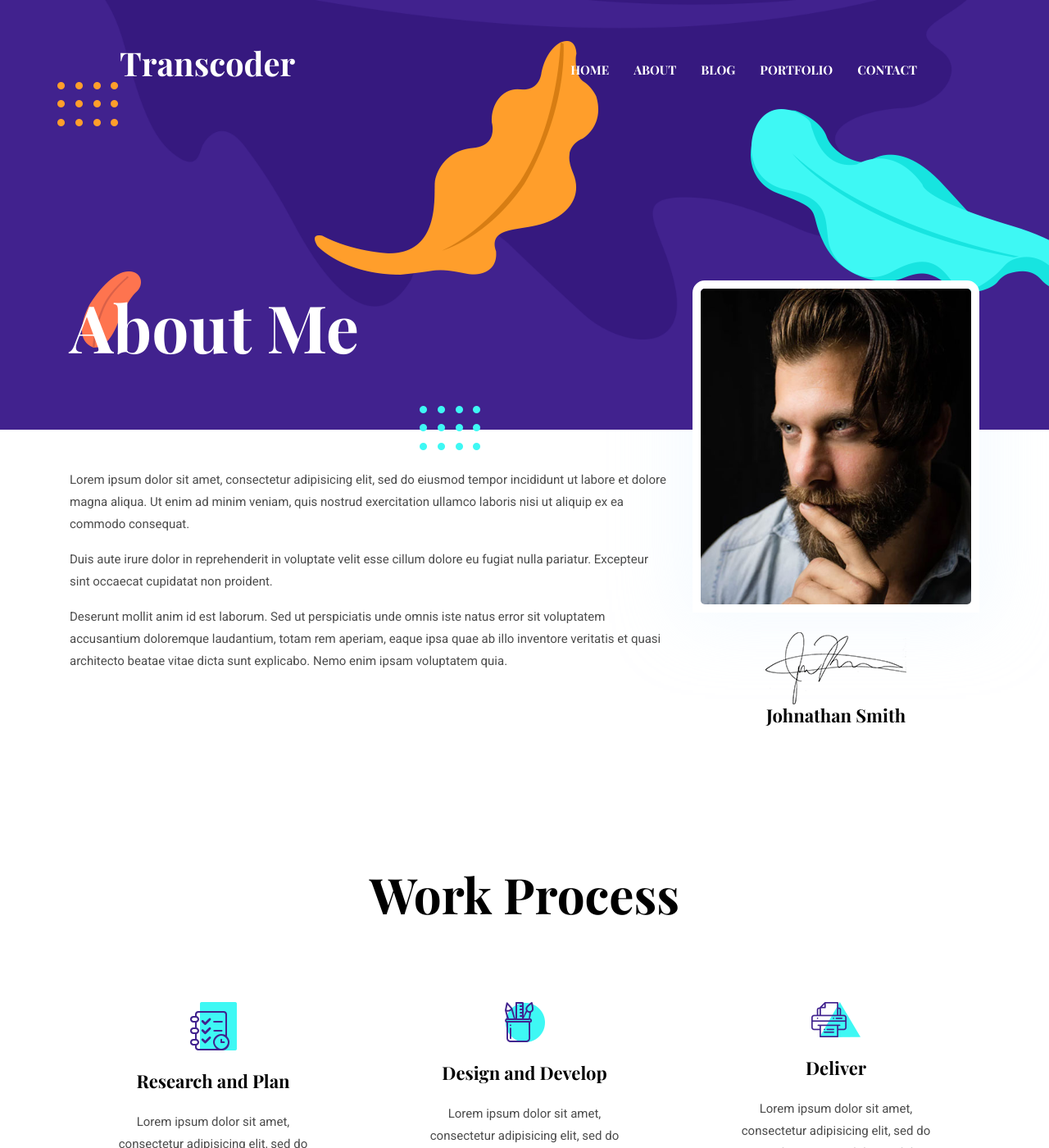
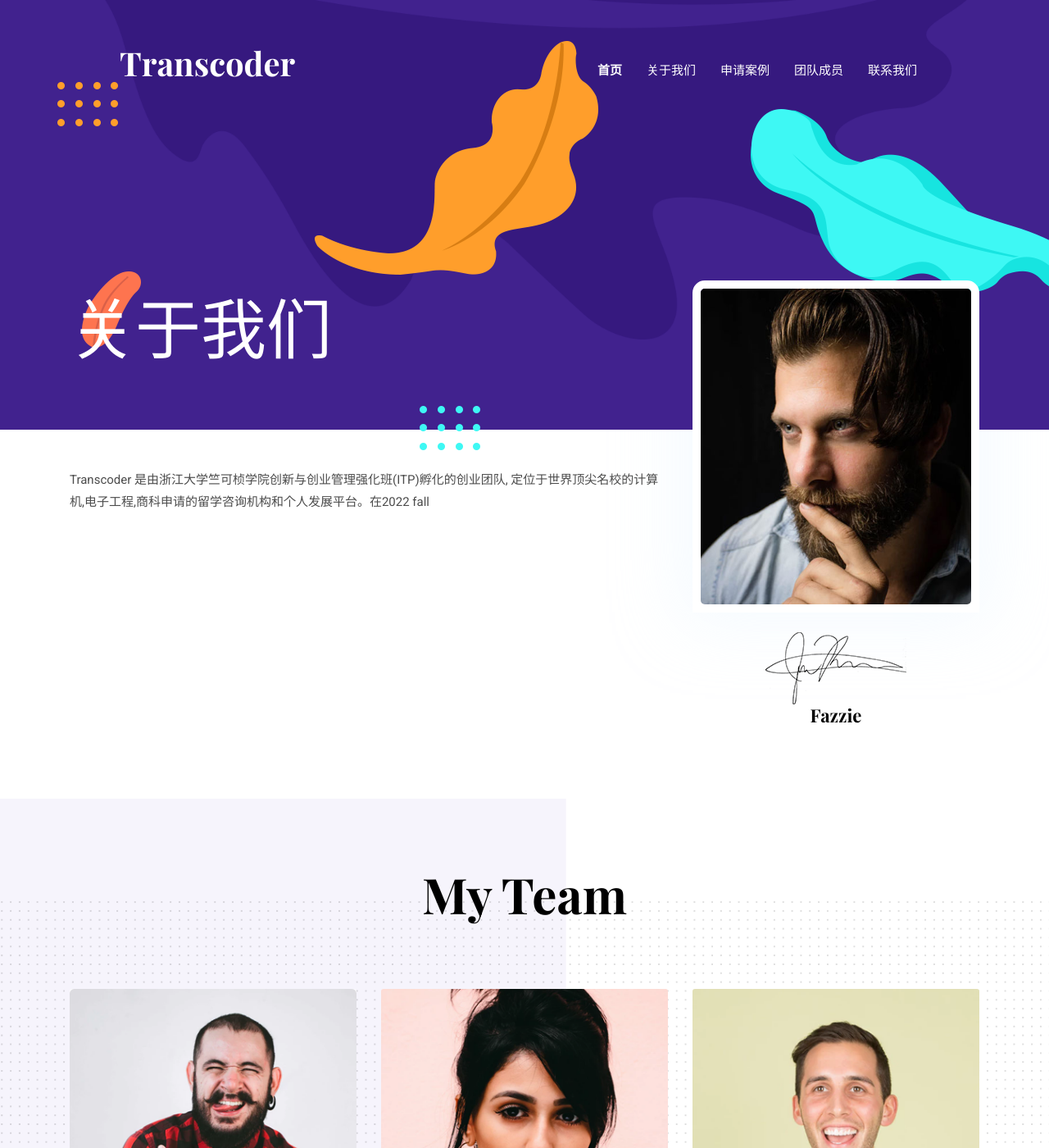
Before and after one commit to Zju-Transcoder/zju-transcoder.github.io, a Jekyll site: the page built from _pages/about.md, in a window 1280 px wide and 1400 px high. Shown: the whole window at 82% size. Built offline with Jekyll 4.4.1, drawn with Linux system fonts in a browser that asks for light colours; some of the changed text lies outside the part shown.

Commit message:
Site updated at 2023-03-09 14:43:31

```diff
--- a/_data/settings.yml
+++ b/_data/settings.yml
@@ -12,10 +12,10 @@ address: 125/A, CA Commercial Area, California, USA
 copyright: Copyright &copy; 2020 Designed by [Themefisher](https://themefisher.com) & Developed by [Getjekyllthemes](https://getjekyllthemes.com)
 
 menu:
-  - { name: About, link: "/about" }
-  - { name: Blog, link: "/blog" }
-  - { name: Portfolio, link: "/portfolio" }
-  - { name: Contact, link: "/contact" }
+  - { name: 关于我们, link: "/about" }
+  - { name: 申请案例, link: "/blog" }
+  - { name: 团队成员, link: "/portfolio" }
+  - { name: 联系我们, link: "/contact" }
 
 #-------------------------------
 # Google Analytics Section
@@ -48,10 +48,10 @@ social:
 # About (Section and Page)
 
 # About Section
-blurb: Lorem ipsum dolor sit amet, consectetur adipisicing elit, sed do eiusmod tempor incididunt ut labore et dolore magna aliqua. Ut enim ad minim veniam, quis nostrud exercitation ullamco laboris nisi ut aliquip ex ea commodo consequat. Duis aute irure dolor in reprehenderit in voluptate velit esse cillum dolore eu fugiat nulla pariatur.
+blurb: Transcoder 是由浙江大学竺可桢学院创新与创业管理强化班(ITP)孵化的创业团队, 定位于世界顶尖名校的计算机,电子工程,商科申请的留学咨询机构和个人发展平台。
 
 blurb-btn-link: "/about"
-blurb-btn-name: know more
+blurb-btn-name: 了解更多
 
 # About Page
 
@@ -71,17 +71,20 @@ work-process:
 
 # My Team Section
 team:
-  - title: "Jack Schenziwe"
+  - title: "Fazzie - (马千里)"
     image: "assets/images/team/member-1.png"
-    designation: "Project Manager"
+    designation: "创始人"
+    link: "https://fazzie-key.cool/about/index.html"
 
-  - title: "Julias Carlie"
+  - title: "GuoyaoLi - 李国耀"
     image: "assets/images/team/member-2.png"
-    designation: "Web Developer"
+    designation: "联合创始人"
+    link: "https://guoyaoli.com/"
 
-  - title: "John Doe"
+  - title: "LPoohy"
     image: "assets/images/team/member-3.png"
-    designation: "Designer"
+    designation: "联合创始人"
+    link: ""
 
 #-------------------------------
 # Skills Section
--- a/_includes/head.html
+++ b/_includes/head.html
@@ -23,8 +23,8 @@
   <link href="{{ '/assets/scss/style.css' | relative_url }}" rel="stylesheet">
 
   <!--Favicon-->
-  <link rel="shortcut icon" href="{{ '/assets/images/favicon.png' | relative_url }} " type="image/x-icon">
-  <link rel="icon" href="{{ '/assets/images/favicon.png' | relative_url }} " type="image/x-icon">
+  <link rel="shortcut icon" href="{{ '/assets/images/favicon.jpg' | relative_url }} " type="image/x-icon">
+  <link rel="icon" href="{{ '/assets/images/favicon.jpg' | relative_url }} " type="image/x-icon">
 
   <!-- google analytics -->
   {% if site.data.settings.google-analytics %}
--- a/_includes/header.html
+++ b/_includes/header.html
@@ -15,7 +15,7 @@
     <div class="collapse navbar-collapse text-center" id="navigation">
       <ul class="navbar-nav ml-auto">
         <li class="nav-item active">
-          <a class="nav-link" href="{{ site.baseurl }}/">Home</a>
+          <a class="nav-link" href="{{ site.baseurl }}/">首页</a>
         </li>
         {% for link in site.data.settings.menu %}
           <li class="nav-item {{ class }}">
--- a/_includes/team-section.html
+++ b/_includes/team-section.html
@@ -9,10 +9,11 @@
       {% for team-member in site.data.settings.team %}
       <div class="col-md-4 col-sm-6 mb-4 mb-md-0">
         <div class="card text-center">
-          <img src="{{ team-member.image | relative_url }}" class="card-img-top">
+          <img alt="teampotrait" src="{{ team-member.image | relative_url }}" class="card-img-top">
           <div class="card-body">
             <h4 class="card-title">{{ team-member.title }}</h4>
             <p class="text-light font-secondary">{{ team-member.designation }}</p>
+            <a href="{{ team-member.link }}" class="text-light mr-2"><p>个人主页</p></a>
           </div>
         </div>
       </div>
--- a/_layouts/about.html
+++ b/_layouts/about.html
@@ -39,9 +39,11 @@ layout: default
 </section>
 <!-- /about -->
 
+{% include team-section.html %}
+
 {% include work-process-section.html %}
 
-{% include team-section.html %}
+
 
 <section class="section">
   <div class="container">
--- a/_pages/about.md
+++ b/_pages/about.md
@@ -1,18 +1,9 @@
 ---
 layout: about
-title: About Me
-author: Johnathan Smith
+title: 关于我们
+author: Fazzie
 image: assets/images/about/author.jpg
 signature: assets/images/about/signature.png
 ---
 
-Lorem ipsum dolor sit amet, consectetur adipisicing elit, sed do eiusmod tempor incididunt ut labore et
-dolore magna aliqua. Ut enim ad minim veniam, quis nostrud exercitation ullamco laboris nisi ut aliquip ex ea
-commodo consequat.
-
-Duis aute irure dolor in reprehenderit in voluptate velit esse cillum dolore eu fugiat nulla pariatur.
-Excepteur sint occaecat cupidatat non proident.
-
-Deserunt mollit anim id est laborum. Sed ut perspiciatis unde omnis iste natus error sit voluptatem
-accusantium doloremque laudantium, totam rem aperiam, eaque ipsa quae ab illo inventore veritatis et quasi
-architecto beatae vitae dicta sunt explicabo. Nemo enim ipsam voluptatem quia.
+Transcoder 是由浙江大学竺可桢学院创新与创业管理强化班(ITP)孵化的创业团队, 定位于世界顶尖名校的计算机,电子工程,商科申请的留学咨询机构和个人发展平台。在2022 fall
```
Also changed, not shown: assets/1701677594799_.pic.jpg (added), assets/images/1701677594799_.pic.jpg (added), assets/images/favicon.jpg (added).
